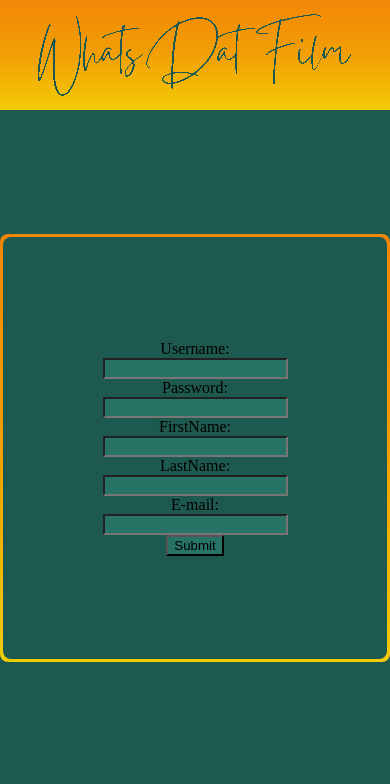
After one commit to AlexHPGrall/WhatsDatFilm, a PHP site: template views/newUser.php in a window 390 px wide. The commit adds this page. Shown: the top 784 px of the page. Run offline with PHP 8.4, Linux system fonts and the light colour scheme; the template is opened without the code that fills it, so the values that code supplies are empty.

Commit message:
antoine premier commit

```diff
--- a/controllers/style.css
+++ b/controllers/style.css
@@ -5,13 +5,11 @@
   -webkit-box-sizing: border-box;
   -moz-box-sizing: border-box;
 }
-
 body{
   font-family: Helvetica;
   -webkit-font-smoothing: antialiased;
   background-color: #2d2c2c;
 }
-
 h2{
   text-align: center;
   font-size: 18px;
--- a/views/form.php
+++ b/views/form.php
@@ -7,7 +7,7 @@
 </head>
 
 <body>
-<form action="/Admin/Add" method="POST">
+<form action="../controllers/reponse.php" method="POST">
     <div>
     <label>Username: </label>
     </div>
--- /dev/null
+++ b/views/header.php
@@ -0,0 +1,18 @@
+<!DOCTYPE html>
+<html lang="fr">
+
+<head>
+    <meta charset="UTF-8">
+    <meta http-equiv="X-UA-Compatible" content="IE=edge">
+    <meta name="viewport" content="width=device-width, initial-scale=1.0">
+    <title>Backoffice</title>
+    <link rel="stylesheet" href="styles.css">
+</head>
+
+<header>
+    <div class="headerLeft"></div>
+    <div class="headerCenter">
+        <img src="Whats Dat Film.png" alt="Whats Dat Film" class="whatsDatImg">
+    </div>
+    <div class="headerRight"></div>
+</header>
--- /dev/null
+++ b/views/newUser.php
@@ -0,0 +1,55 @@
+<!DOCTYPE html>
+<html lang="fr">
+
+<head>
+    <meta charset="UTF-8">
+    <meta http-equiv="X-UA-Compatible" content="IE=edge">
+    <meta name="viewport" content="width=device-width, initial-scale=1.0">
+    <title>Backoffice</title>
+    <link rel="stylesheet" href="styles.css">
+</head>
+
+<body>
+    <?php require "header.php"; ?>
+    <main>
+        <div class="centeredMain">
+            <div class="userFormContainer">
+                <form action="../controllers/reponse.php" method="POST" class="userForm">
+                    <div>
+                        <label>Username: </label>
+                    </div>
+                    <div>
+                        <input type="text" name="user" />
+                    </div>
+                    <div>
+                        <label>Password: </label>
+                    </div>
+                    <div>
+                        <input type="password" name="pass" />
+                    </div>
+                    <div>
+                        <label>FirstName: </label>
+                    </div>
+                    <div>
+                        <input type="text" name="firstName" />
+                    </div>
+                    <div>
+                        <label>LastName: </label>
+                    </div>
+                    <div>
+                        <input type="text" name="lastName" />
+                    </div>
+                    <div>
+                        <label>E-mail: </label>
+                    </div>
+                    <div>
+                        <input type="text" name="email" />
+                    </div>
+                    <div>
+                        <input type="submit" />
+                    </div>
+                </form>
+            </div>
+        </div>
+    </main>
+</body>
--- /dev/null
+++ b/views/styles.css
@@ -0,0 +1,101 @@
+:root {
+    --orange1: #F2CB05;
+    --orange1Hover: #D5B204;
+    --orange1Actif: #B89A04;
+
+    --orange2: #F29F05;
+    --orange2Hover: #D58C04;
+    --orange2Actif: #B87904;
+
+    --orange3: #F28705;
+    --orange3Hover: #D57704;
+    --orange3Actif: #B86704;
+
+    --bleu: #A1DFF5;
+    --bleuHover: #8EC4D8;
+    --bleuActif: #7BAABB;
+
+    --headerBackground : linear-gradient(to bottom, var(--orange3), var(--orange2), var(--orange1));
+
+    --background: #1D594E;
+    --backgroundHover: #143c35;
+    --backgroundActif: #0A1F1B;
+
+    --fieldBackground: #277365;
+    --fieldBackgroundHover: #1D564B;
+    --fieldBackgroundActif: #133832;
+
+    --radiusContainer: 8px;
+}
+
+body {
+    margin: 0;
+    background-color: var(--background);
+}
+
+header {
+    background: var(--headerBackground);
+    height: 110px;
+    width: 100%;
+    display: grid;
+    grid-template-columns: 33% 34% 33%;
+}
+
+.centeredMain {
+    display: flex;
+    align-items: center;
+    justify-content: center;
+    flex-direction: row;
+    display: flex;
+    height: 80vh;
+    width: 100%;
+}
+
+.userFormContainer {
+    width: 50vh;
+    height: 50vh;
+    background: var(--headerBackground);
+    padding: 3px;
+    border-radius: var(--radiusContainer);
+}
+
+.userForm {
+    background: var(--background);
+    height: 100%;
+    width: 100%;
+    display: flex;
+    flex-direction: column;
+    align-items: center;
+    justify-content: center;
+    border-radius: var(--radiusContainer);
+}
+
+input {
+    background: var(--fieldBackground);
+}
+
+.inputHover {
+    background: var(--fieldBackgroundHover);
+}
+
+.inputActif {
+    background: var(--fieldBackgroundActif);
+}
+
+.headerLeft {
+
+}
+
+.headerRight {
+
+}
+
+.headerCenter {
+    display: flex;
+    align-items: center;
+    justify-content: center;
+}
+
+.whatsDatImg {
+
+}
```
Also changed, not shown: controllers/reponse.php (+6 -1 lines), style.css (+130 -0 lines), views/backoffice.php (added, +20 -0 lines), views/style.css (+130 -0 lines), views/tabUsers.php (added, +29 -0 lines), Colors WDF 2.png (added), Colors WDF.png (added), Logo Whats Dat Film/1.png (added), Logo Whats Dat Film/2.png (added), views/Whats Dat Film.png (added), 1 other file.
